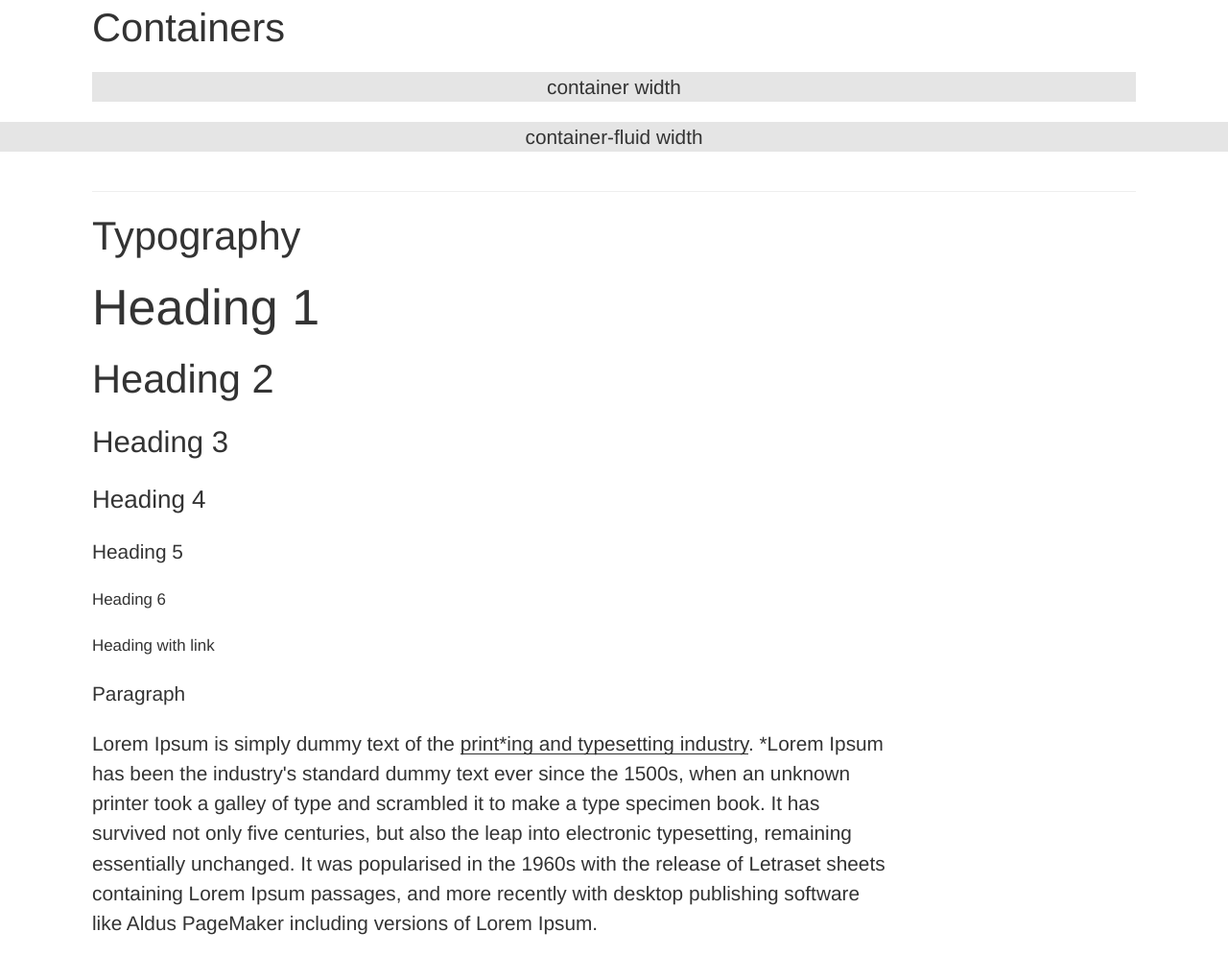
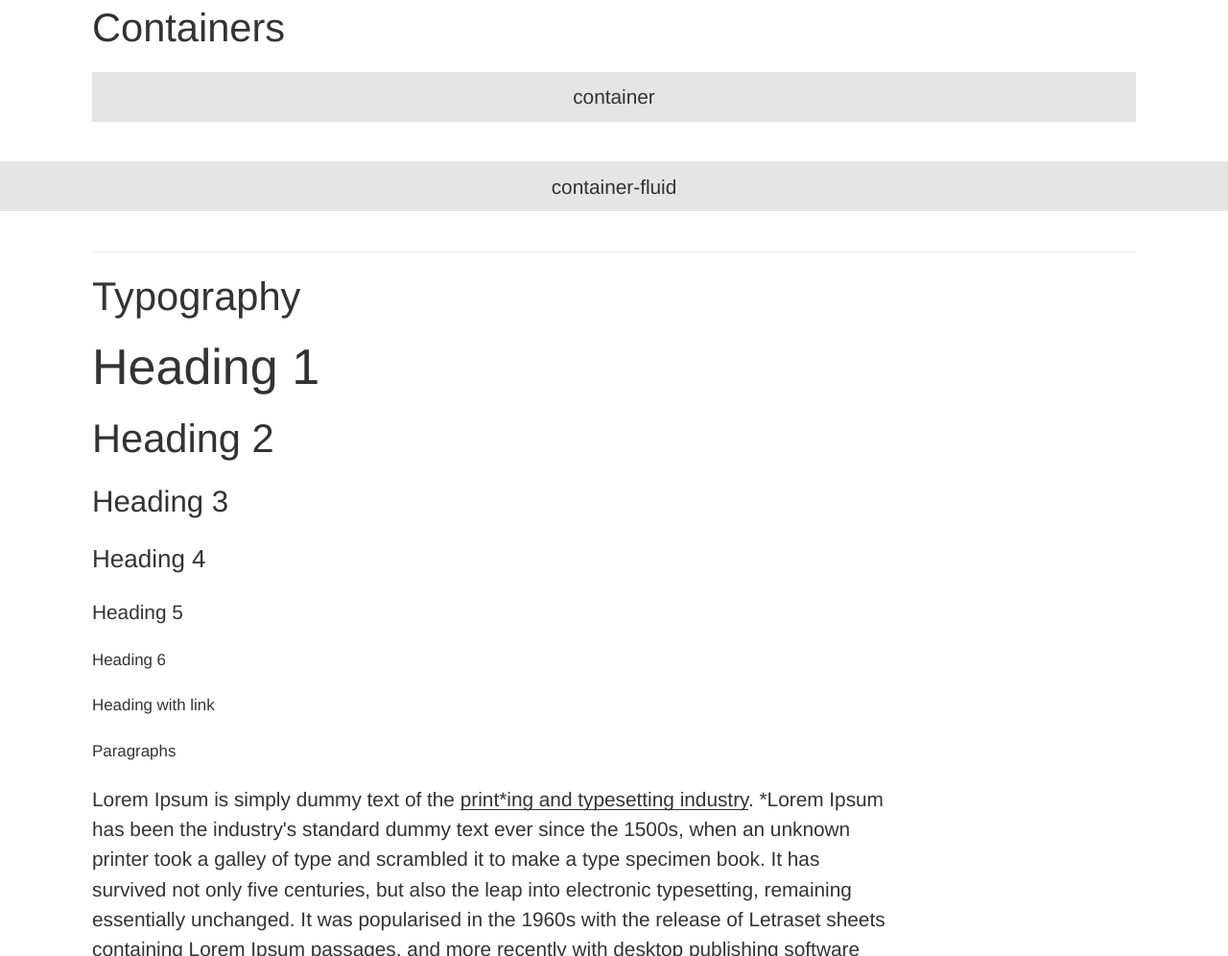
Before and after one commit to stewartknapman/inside, a plain HTML site: page index.html in a window 1280 px wide. Shown: the part 2000-2996 px from the top of the page at 96% size. Drawn offline with Linux system fonts and the light colour scheme.

Commit message:
exaple containers

```diff
--- a/index.html
+++ b/index.html
@@ -150,19 +150,14 @@
     <div class="reading-length">
       <p></p>
     </div>
-    <div class="grid-row">
-      <div class="grid-col grid-col-full-xs">
-        <div class="grid-item">container width</div>
-      </div>
-    </div>
   </div>
 
-  <div class="container-fluid">
-    <div class="grid-row">
-      <div class="grid-col grid-col-full-xs">
-        <div class="grid-item">container-fluid width</div>
-      </div>
-    </div>
+  <div class="container container-example">
+    container
+  </div>
+
+  <div class="container-fluid container-example">
+    container-fluid
   </div>
 
   <div class="container">
@@ -179,7 +174,7 @@
       <h6><a href="#">Heading with link</a></h6>
     </hgroup>
 
-    <p>Paragraph</p>
+    <h6>Paragraphs</h6>
     <div class="reading-length">
       <p>Lorem Ipsum is simply dummy text of the <a href="#">print*ing and typesetting industry</a>. *Lorem Ipsum has been the industry's standard dummy text ever since the 1500s, when an unknown printer took a galley of type and scrambled it to make a type specimen book. It has survived not only five centuries, but also the leap into electronic typesetting, remaining essentially unchanged. It was popularised in the 1960s with the release of Letraset sheets containing Lorem Ipsum passages, and more recently with desktop publishing software like Aldus PageMaker including versions of Lorem Ipsum.</p>
 
--- a/src/demo.scss
+++ b/src/demo.scss
@@ -1,9 +1,12 @@
 @import '../../src/inside.scss';
+
+$background_color_pink: #E91E63;
+$background_color_grey: rgba(0,0,0,0.1);
 
 header {
   overflow: hidden;
   padding-bottom: $gutter_horizontal * 2;
-  background: #E91E63;
+  background: $background_color_pink;
   color: #FFF6FA;
 
   .description {
@@ -19,9 +22,17 @@ main {
 .grid-item {
   margin-bottom: $gutter_horizontal;
   text-align: center;
-  background-color: rgba(0,0,0,0.1);
+  background-color: $background_color_grey;
   .grid-item {
     margin-top: $gutter_horizontal / 2;
     margin-bottom: $gutter_horizontal / 2;
   }
 }
+
+.container-example {
+  margin-bottom: $gutter_horizontal * 2;
+  padding-top: $gutter_horizontal / 2;
+  padding-bottom: $gutter_horizontal / 2;
+  text-align: center;
+  background-color: $background_color_grey;
+}
```
Also changed, not shown: dist/demo.css.
